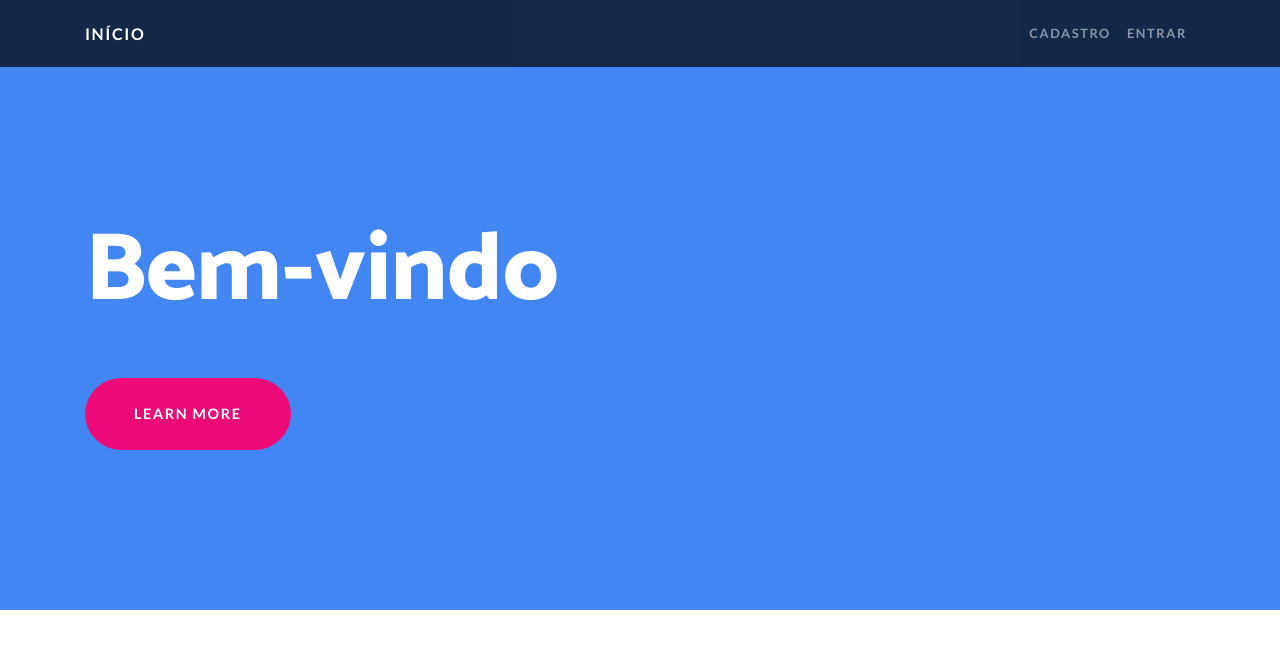
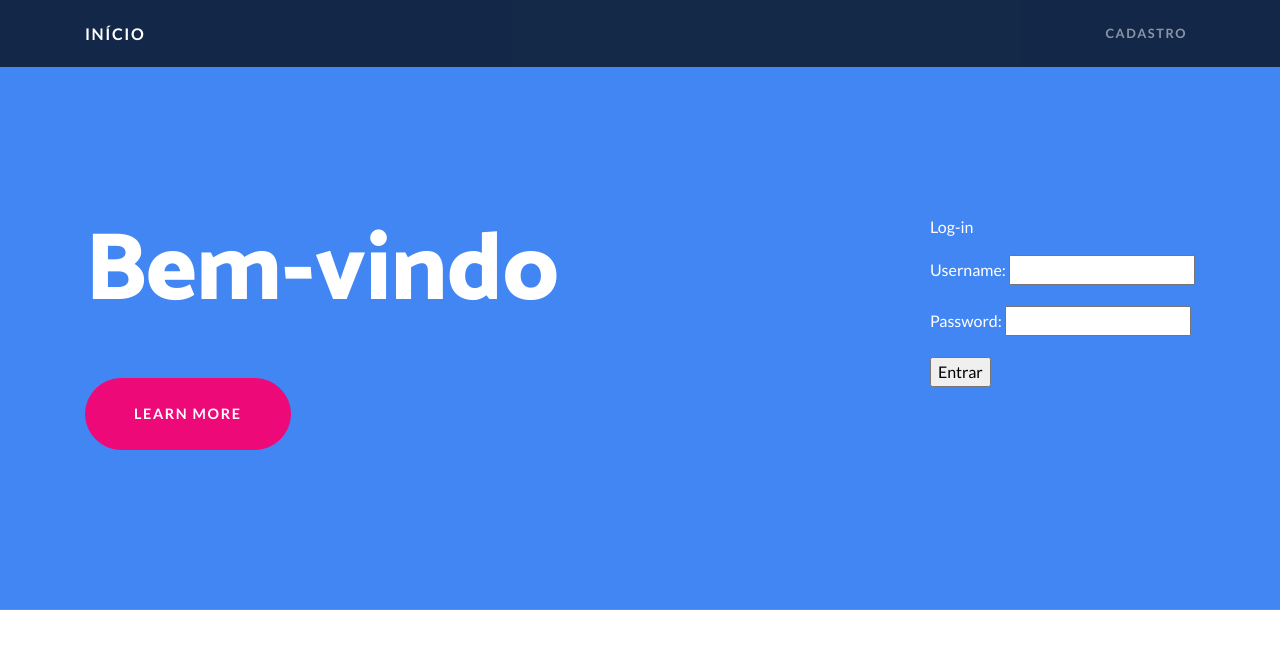
Before and after one commit to LICA-UFAL/djtwapp, a Django app: template profiles/templates/profiles/index.html in a window 1280 px wide. Shown: the top 649 px of the page. Run offline with Django 3.2, Linux system fonts and the light colour scheme; tables that the repository leaves empty hold one stand-in row (values such as "Sample post"); the template is opened without the code that fills it: values that come from a table or form of the project are taken from there, most other values are stand-ins (such as "Sample title", 1, 10 or a date in 2020); some libraries are stand-ins or nearby versions.

Commit message:
login in index.html

```diff
--- a/profiles/templates/profiles/index.html
+++ b/profiles/templates/profiles/index.html
@@ -1,6 +1,13 @@
 {% extends 'profiles/layout.html' %}
 
 {% block content %}
+<div class="text-rigth" style="float:right">
+  <p>Log-in</p>
+  <form action={{action_url}} method="POST">
+    {% csrf_token %} {{form.as_p}}
+    <input type="submit" value="Entrar">
+  </form>
+</div>
 <h1 class="masthead-heading mb-0">Bem-vindo</h1>
 <a href="#" class="btn btn-primary btn-xl rounded-pill mt-5">Learn More</a>
 {% endblock %}
--- a/profiles/templates/profiles/navbar.html
+++ b/profiles/templates/profiles/navbar.html
@@ -22,9 +22,6 @@
               <li class="nav-item">
                 <a class="nav-link" href="/accounts/cadastro/">Cadastro</a>
               </li>
-              <li class="nav-item">
-                <a class="nav-link" href="/accounts/login/">Entrar</a>
-              </li>
             {% endif %}
           </ul>
         </div>
```
